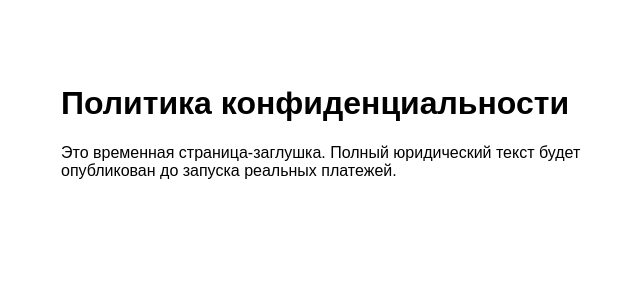
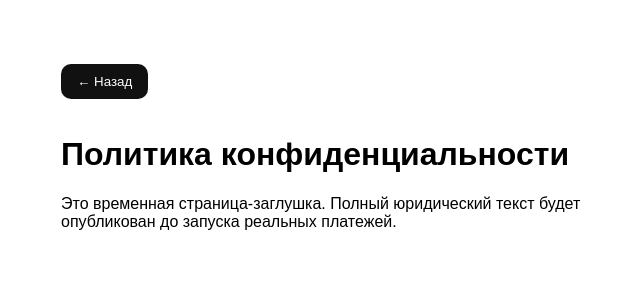
Before and after one commit to Kactuar/AIBotTelegram, a Next.js app: page /privacy in a window 1280 px wide. Shown: the top 300 px of the page, without its empty margins (299-939 px from the left). Built offline with nearby package versions, Linux system fonts and the light colour scheme.

Commit message:
feat: add LegalBackButton component and integrate it into Offer and Privacy pages

```diff
--- /dev/null
+++ b/app/LegalBackButton.tsx
@@ -0,0 +1,5 @@
+"use client";
+
+export default function LegalBackButton({ english }: { english: boolean }) {
+  return <button type="button" onClick={() => history.back()} style={{ marginBottom: 16, padding: "10px 16px", border: 0, borderRadius: 10, background: "#111", color: "#fff", cursor: "pointer" }}>← {english ? "Back" : "Назад"}</button>;
+}
--- a/app/offer/page.tsx
+++ b/app/offer/page.tsx
@@ -1,5 +1,7 @@
+import LegalBackButton from "../LegalBackButton";
+
 export default async function OfferPage({ searchParams }: { searchParams: Promise<{ lang?: string }> }) {
   const language = (await searchParams).lang === "en" ? "en" : "ru";
   const english = language === "en";
-  return <main style={{ maxWidth: 560, margin: "40px auto", padding: 24, fontFamily: "Arial, sans-serif" }}><h1>{english ? "Public offer" : "Публичная оферта"}</h1><p>{english ? "This is a temporary placeholder. The complete legal text will be published before real payments launch." : "Это временная страница-заглушка. Полный юридический текст будет опубликован до запуска реальных платежей."}</p></main>;
+  return <main style={{ maxWidth: 560, margin: "40px auto", padding: 24, fontFamily: "Arial, sans-serif" }}><LegalBackButton english={english} /><h1>{english ? "Public offer" : "Публичная оферта"}</h1><p>{english ? "This is a temporary placeholder. The complete legal text will be published before real payments launch." : "Это временная страница-заглушка. Полный юридический текст будет опубликован до запуска реальных платежей."}</p></main>;
 }
--- a/app/privacy/page.tsx
+++ b/app/privacy/page.tsx
@@ -1,5 +1,7 @@
+import LegalBackButton from "../LegalBackButton";
+
 export default async function PrivacyPage({ searchParams }: { searchParams: Promise<{ lang?: string }> }) {
   const language = (await searchParams).lang === "en" ? "en" : "ru";
   const english = language === "en";
-  return <main style={{ maxWidth: 560, margin: "40px auto", padding: 24, fontFamily: "Arial, sans-serif" }}><h1>{english ? "Privacy policy" : "Политика конфиденциальности"}</h1><p>{english ? "This is a temporary placeholder. The complete legal text will be published before real payments launch." : "Это временная страница-заглушка. Полный юридический текст будет опубликован до запуска реальных платежей."}</p></main>;
+  return <main style={{ maxWidth: 560, margin: "40px auto", padding: 24, fontFamily: "Arial, sans-serif" }}><LegalBackButton english={english} /><h1>{english ? "Privacy policy" : "Политика конфиденциальности"}</h1><p>{english ? "This is a temporary placeholder. The complete legal text will be published before real payments launch." : "Это временная страница-заглушка. Полный юридический текст будет опубликован до запуска реальных платежей."}</p></main>;
 }
```
